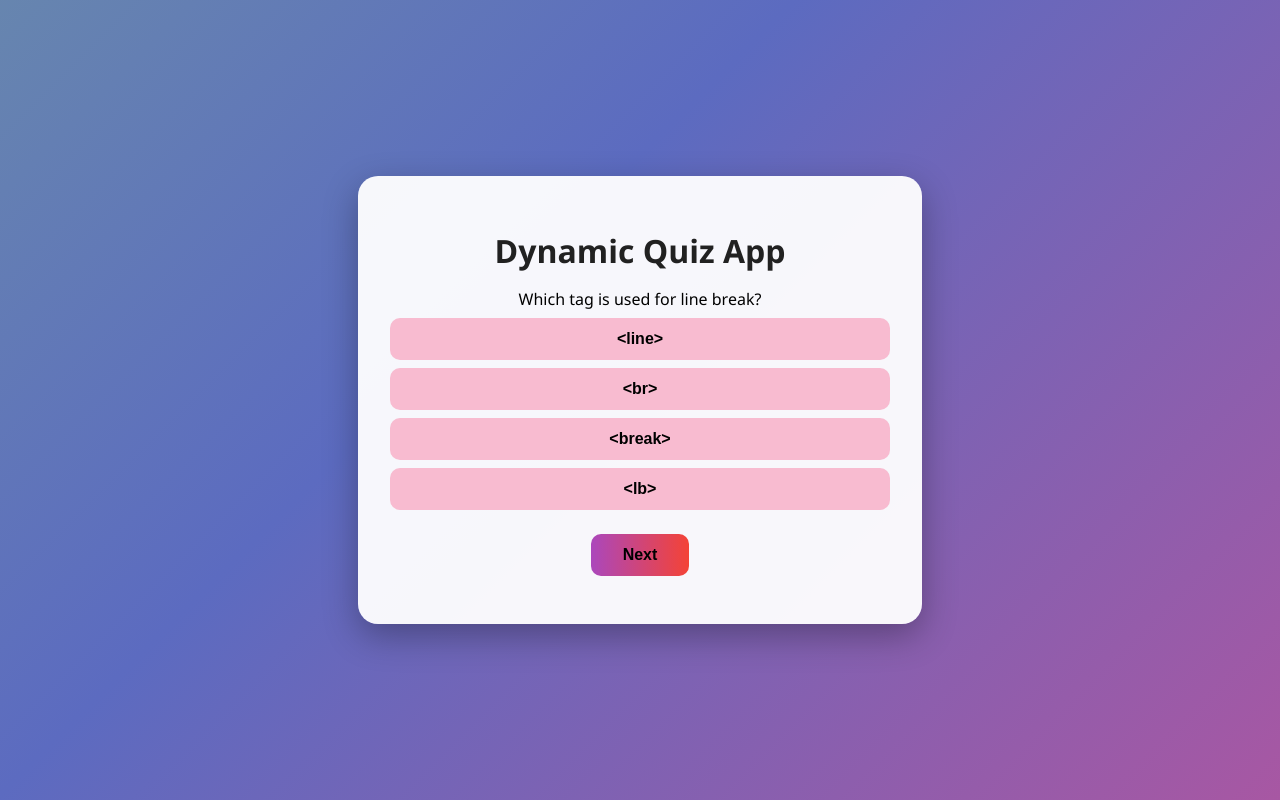
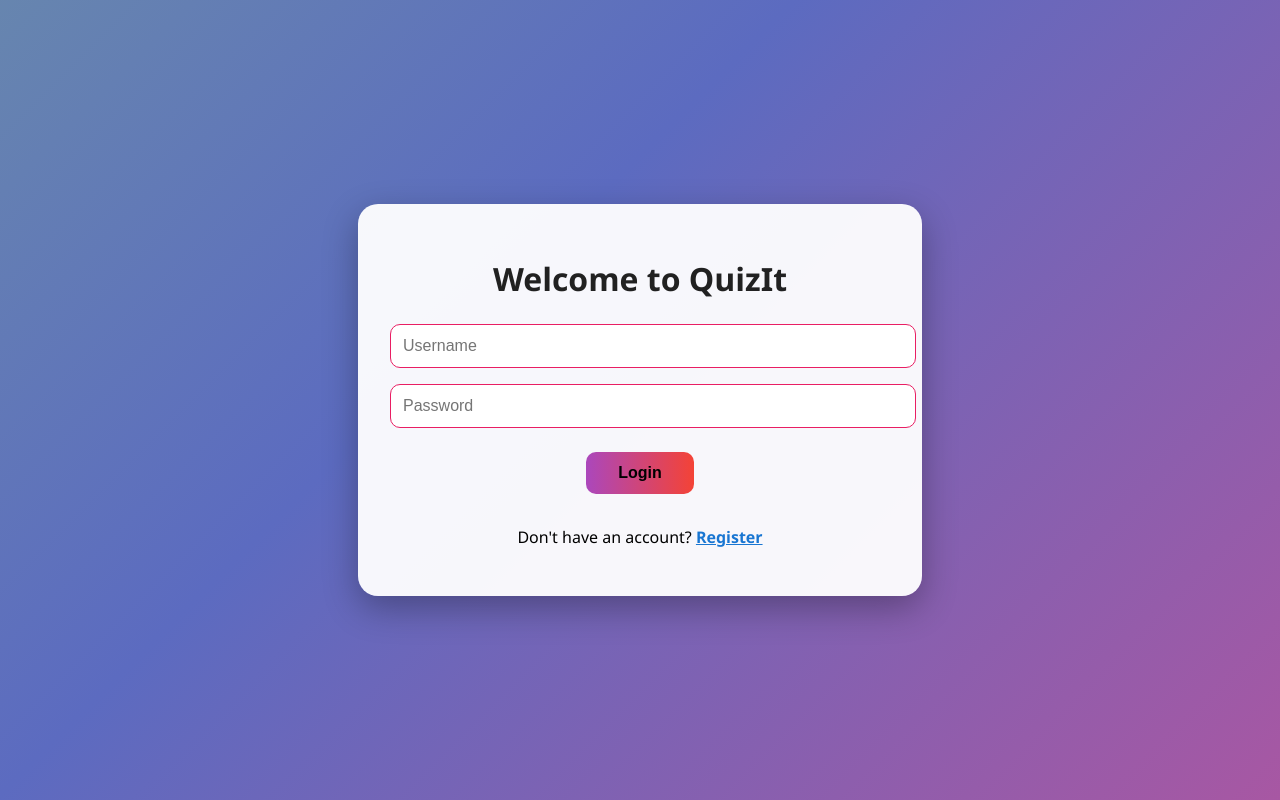
Before and after one commit to sashikachamindi/Quiz-Development-App, a plain HTML site: page index.html in a window 1280 px wide. Drawn offline with Linux system fonts and the light colour scheme.

Commit message:
index.html

```diff
--- a/index.html
+++ b/index.html
@@ -8,8 +8,30 @@
 </head>
 <body>
   <div class="overlay">
-    <div class="quiz-container">
-      <h1>Dynamic Quiz App</h1>
+    <div class="auth-container">
+      <div id="auth-box">
+        <h1>Welcome to QuizIt</h1>
+        <div id="login-form">
+          <input type="text" id="login-username" placeholder="Username" />
+          <input type="password" id="login-password" placeholder="Password" />
+          <button onclick="login()">Login</button>
+          <p>Don't have an account? <a href="#" onclick="toggleForms()">Register</a></p>
+        </div>
+
+        <div id="signup-form" class="hidden">
+          <input type="text" id="signup-username" placeholder="Username" />
+          <input type="password" id="signup-password" placeholder="Password" />
+          <button onclick="signup()">Sign Up</button>
+          <p>Already have an account? <a href="#" onclick="toggleForms()">Login</a></p>
+        </div>
+      </div>
+    </div>
+
+    <div class="quiz-container hidden" id="quiz-section">
+      <div class="header">
+        <h1>Dynamic Quiz App</h1>
+        <button class="signout-btn" onclick="signOut()">Sign Out</button>
+      </div>
       <div id="quiz-box">
         <div id="question">Loading...</div>
         <div id="options"></div>
@@ -21,6 +43,7 @@
       </div>
     </div>
   </div>
+
   <script src="script.js"></script>
 </body>
 </html>
```
